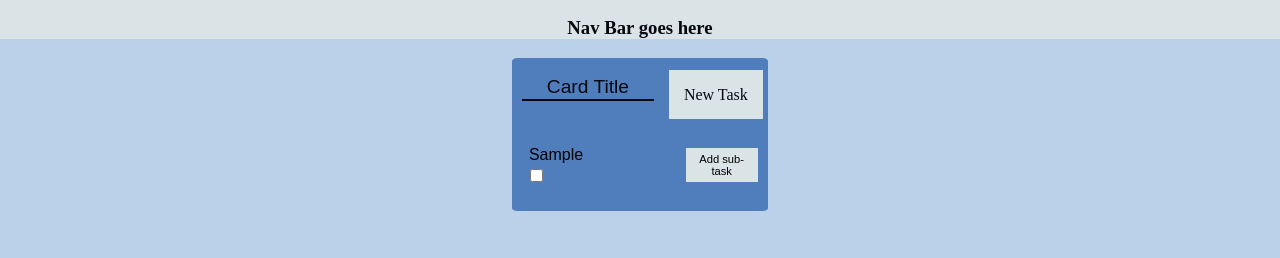
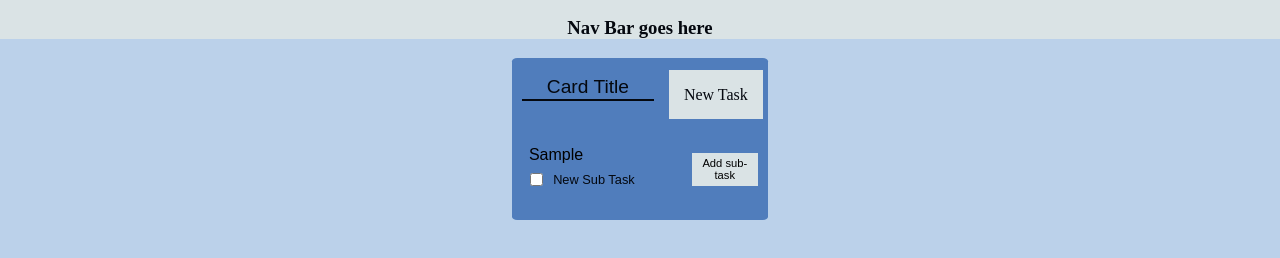
Before and after one commit to Jcait/todolist, a website built with webpack: page src/index.html in a window 1280 px wide. Both pictures are taken after typing "Sample" into the empty fields and a click on the button "Add sub-task". Shown: the part 30-288 px from the top of the page. Built offline with nearby package versions, Linux system fonts and the light colour scheme.

Commit message:
Small clean

```diff
--- a/src/newBtn.js
+++ b/src/newBtn.js
@@ -7,8 +7,8 @@ export default function newBtn() {
     btn.innerText = "Add sub-task"
     btn.classList.add("sub-task")
     btn.addEventListener("click", () => {
-        const test = btn.parentNode.firstChild
-        newSubTask(test)
+    const test = btn.parentNode.firstChild
+        test.appendChild(newSubTask())
 
 
     })
--- a/src/newSubTask.js
+++ b/src/newSubTask.js
@@ -1,15 +1,14 @@
-export default function newSubTask(dom) {
-    const div = document.createElement("div")
+import divAdd from "./divAdd"
 
-    const subText = document.createElement("input")
+export default function newSubTask() {
+    const div = divAdd()
+
     div.classList.add("sub-list")
-    // subText.type = "text"
-    // subText.classList.add("sub-task", "text")
-    // subText.placeholder = "New Sub Task"
-    dom.appendChild(div)
+
     div.appendChild(checkbox())
-    // div.appendChild(subText)
-    // console.log("CLICK")
+    div.appendChild(subTaskText())
+    return div
+
 }
 
 const checkbox = () => {
@@ -18,6 +17,16 @@ const checkbox = () => {
     newCheckbox.classList.add("checkbox")
     newCheckbox.addEventListener("click", () => {
         console.log("CLicked")
+        console.log(newCheckbox.parentNode.childNodes[1])
+        newCheckbox.parentNode.childNodes[1].classList.add("subtask-done")
     })
     return newCheckbox
 }
+
+const subTaskText = () => {
+    const subText = document.createElement("input")
+    subText.type = "text"
+    subText.classList.add("sub-task", "text")
+    subText.placeholder = "New Sub Task"
+    return subText
+}
--- a/src/style.css
+++ b/src/style.css
@@ -114,3 +114,7 @@ ul > input {
     background-color: var(--platinum);
     margin-top: 5%;
 }
+
+.subtask-done {
+    text-decoration: line-through;
+}
```
